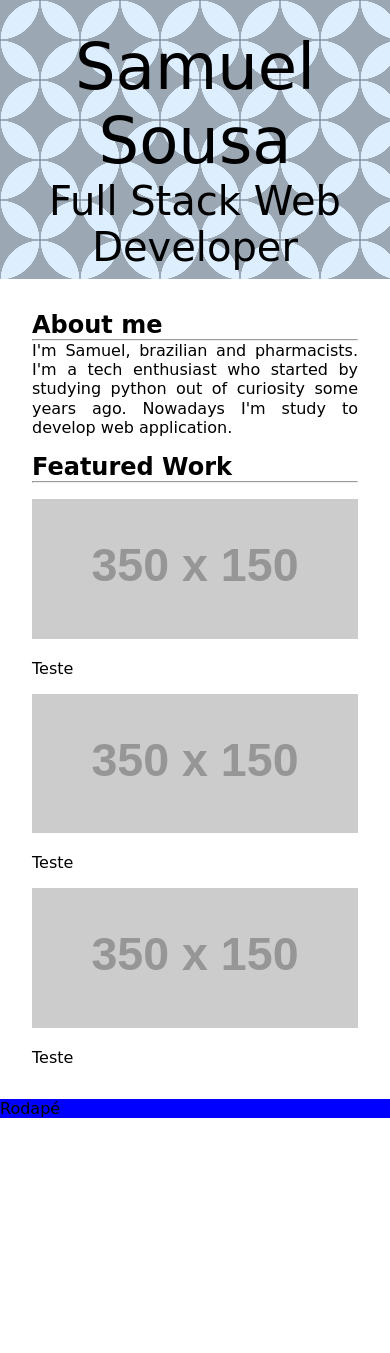
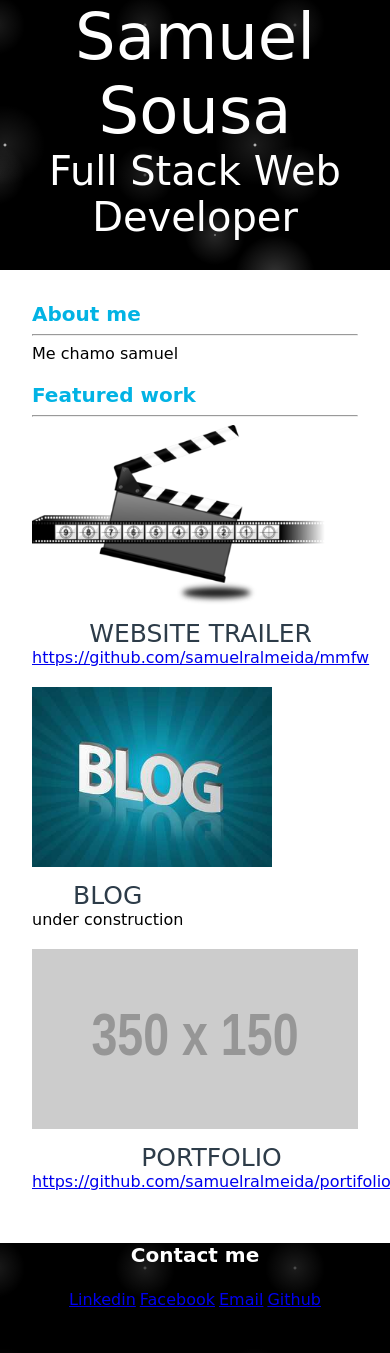
Before and after one commit to samuelralmeida/portfolio, a website: page portifolio.html in a window 390 px wide. Before the commit the page ends 1118 px from the top, so only its background shows below. Drawn offline with Linux system fonts and the light colour scheme; placeholder pictures from the web are drawn by us; a web font is replaced by a local one.

Commit message:
Footer responsive, new HTML and CSS, images included

```diff
--- a/css/main.css
+++ b/css/main.css
@@ -1,169 +1,145 @@
-* {
+body {
+  display: flex;
+  flex-direction: column;
+  width: 100%;
   margin: 0px;
-  /*background-color: rgb(155, 167, 179);*/
   font-family: 'Mirza', cursive;
 }
+html, body {
+  height: 100%;
+}
 
-div.header-content {
-  -webkit-box-sizing: content-box;
-  -moz-box-sizing: content-box;
-  box-sizing: content-box;
+header {
   width: 100%;
-  height: 279px;
-  border: none;
-  font: normal 100%/normal Arial, Helvetica, sans-serif;
-  color: rgb(255, 255, 255);
-  -o-text-overflow: clip;
-  text-overflow: clip;
-  background: -webkit-radial-gradient(closest-side, rgba(0,0,0,0) 98%, rgba(0,0,0,0.298039) 99%), -webkit-radial-gradient(closest-side, rgba(0,0,0,0) 98%, rgba(0,0,0,0.298039) 99%), rgb(221, 238, 255);
-  background: -moz-radial-gradient(closest-side, rgba(0,0,0,0) 98%, rgba(0,0,0,0.298039) 99%), -moz-radial-gradient(closest-side, rgba(0,0,0,0) 98%, rgba(0,0,0,0.298039) 99%), rgb(221, 238, 255);
-  background: radial-gradient(closest-side, rgba(0,0,0,0) 98%, rgba(0,0,0,0.298039) 99%), radial-gradient(closest-side, rgba(0,0,0,0) 98%, rgba(0,0,0,0.298039) 99%), rgb(221, 238, 255);
-  background-position: 0 0, 40px 40px;
-  -webkit-background-origin: padding-box;
-  background-origin: padding-box;
-  -webkit-background-clip: border-box;
-  background-clip: border-box;
-  -webkit-background-size: 80px 80px;
-  background-size: 80px 80px;
-  position: relative;
+  background-color:black;
+  background-image:
+  radial-gradient(white, rgba(255,255,255,.2) 2px, transparent 40px),
+  radial-gradient(white, rgba(255,255,255,.15) 1px, transparent 30px),
+  radial-gradient(white, rgba(255,255,255,.1) 2px, transparent 40px),
+  radial-gradient(rgba(255,255,255,.4), rgba(255,255,255,.1) 2px, transparent 30px);
+  background-size: 550px 550px, 350px 350px, 250px 250px, 150px 150px;
+  background-position: 0 0, 40px 60px, 130px 270px, 70px 100px;
   text-align: center;
 }
 
+.title {
+    padding-bottom: 30px;
+}
+
 .main-title {
-  padding-top: 30px;
   background: transparent;
   font-size: 4em;
-  color: #000;
+  color: white;
+  margin: 0px;
 }
 .sub-title {
   background: transparent;
   font-size: 2.5em;
-  color: #000;
+  color: white;
+  margin: 0px;
 }
 
-.main {
+main {
+  flex: 1;
   margin: 2em;
 }
 
-.content {
+article {
+  /*display: block;*/
+  margin: 0 auto;
+  max-width: 60em;
+}
+
+.about-me {
   width: 100%;
   display: flex;
-  -webkit-flex-wrap: wrap;
   flex-wrap: wrap;
 }
 
-figure {
-  margin: 2em;
+.about-me p {
+  margin-top: 0px;
+  margin-right: auto;
+  margin-bottom: 20px;
+  margin-left: auto;
+}
+
+h1 {
+  margin: 0px;
+  font-size: 20px;
+  color: #02b3e4;
+}
+
+p {
+  font-size: 16px;
+}
+
+.me, .contacts {
+  width: 100%;
+}
+
+.main-img, .contacts {
+  margin-left: auto;
+  margin-right: auto;
+  margin-top: 0px;
+  margin-bottom: 20px;
+  max-width: 60em;
+  display: none;
 }
 
 img {
-  max-width: 100%;
-}
-
-article {
-  display: block;
-  margin: 0 auto;
-  max-width: 50em;
-}
-
-.main-img, .main-contact {
-    display: none;
-}
-
-p.text {
-  text-align: justify;
-  font-size: 16px;
-  line-height: 1.2em;
-}
-
-.works-title {
-  margin-top: 1em;
-}
-
-.content1, .content2, .content3 {
   width: 100%;
 }
 
-.work {
-  margin-top: 1em;
+.header-works {
+  width: 100%;
 }
 
-/*.foot {
+.featured-works {
+  width: 100%;
   display: flex;
   flex-wrap: wrap;
-}*/
+}
+
+.featured-works p {
+  margin: 0px;
+}
+
+.work {
+  width: 100%;
+  margin-bottom: 20px;
+  display: flex;
+  flex-wrap: wrap;
+  text-align: center;
+}
+
+.work-txt {
+  margin-top: 10px;
+}
+
+.work-img img {
+  height: 180px;
+}
+
+.work-title {
+  color: #2d3c49;
+  font-size: 25px;
+}
 
 footer {
   width: 100%;
-  background-color: blue;
+  background-color:black;
+  background-image:
+  radial-gradient(white, rgba(255,255,255,.2) 2px, transparent 40px),
+  radial-gradient(white, rgba(255,255,255,.15) 1px, transparent 30px),
+  radial-gradient(white, rgba(255,255,255,.1) 2px, transparent 40px),
+  radial-gradient(rgba(255,255,255,.4), rgba(255,255,255,.1) 2px, transparent 30px);
+  background-size: 550px 550px, 350px 350px, 250px 250px, 150px 150px;
+  background-position: 0 0, 40px 60px, 130px 270px, 70px 100px;
+  text-align: center;
 }
 
-
-/*
-#
-# media queries
-#
-*/
-
-@media screen and (min-width: 465px) {
-  .main-img {
-    display: inline;
-    margin-top: 1em;
-  }
-
-  .content1, .content2, .content3 {
-    width: 100%;
-    height: 150px;
-    display: flex;
-    -webkit-flex-wrap: wrap;
-    flex-wrap: wrap;
-  }
-
-  .work1-img, .work2-img, .work3-img {
-    width: 40%;
-    max-height: 130px;
-    margin-right: 20px;
-  }
-}
-
-
-@media screen and (min-width: 650px) {
-  .main-img {
-    display: inline;
-    margin-top: 1em;
-  }
-
-  .main-text, .main-contact {
-    float: left;
-    width: calc((100% - 20px)/2);
-    margin-right: 20px;
-  }
-
-  .main-contact {
-    display: inline;
-    margin-right: 0px;
-  }
-
-  .content {
-    -webkit-flex-wrap: nowrap;
-    flex-wrap: nowrap;
-  }
-
-  .content1, .content2, .content3 {
-    width: calc((100% - 20px)/3);
-    margin-right: 20px;
-    display: inline;
-    -webkit-flex-wrap: nowrap;
-    flex-wrap: nowrap;
-  }
-
-  .content3 {
-    margin-right: 0px;
-  }
-
-  .work {
-    width: 100%;
-  }
+footer h1 {
+  color: white;
 }
 
 /*
@@ -173,10 +149,9 @@ footer {
 */
 
 [class*="zocial-"]:before {
-  color: black;
+  color: white;
   display: inline-block;
   font-family: 'zocial', sans-serif;
-  text-shadow: 3px 3px 3px #aaa;
   width: 2em;
 }
 
@@ -195,3 +170,57 @@ div#contacts a:last-of-type {
 div#contacts {
   line-height: 1.8em;
 }
+
+.table-contact {
+  width: 1005;
+  text-align: center;
+  margin-left: auto;
+  margin-right: auto;
+}
+
+@media screen and (min-width: 500px) {
+  .work-img img {
+    height: 300px;
+  }
+}
+
+@media screen and (min-width: 1024px) {
+  .work-img {
+    width: 100%;
+    margin-right: 0px;
+  }
+  .work-txt {
+    width: 100%;
+  }
+  .work {
+    width: calc((100% - 20px)/3);
+    margin-right: 10px;
+  }
+  .work3 {
+    margin-right: 0px;
+  }
+  .main-img {
+    display: block;
+  }
+  .me, .contacts {
+    width: calc((100% - 10px)/2);
+    margin-right: 10px;
+  }
+  .contacts {
+    margin-right: 0px;
+    display: inline;
+  }
+  .sub-contact {
+    display: none;
+  }
+  [class*="zocial-"]:before {
+    color: black;
+    *text-shadow: 3px 3px 3px #aaa;
+  }
+  #contacts p {
+    margin: 0px;
+  }
+  .work-img img {
+  height: 190px;
+  }
+}
--- a/portifolio.html
+++ b/portifolio.html
@@ -4,29 +4,31 @@
 	<meta charset="utf-8">
 	<meta name="viewport" content="width=device-width, minimum-scale=1.0, initial-scale=1.0, user-scalable=yes">
 	<meta name="mobile-web-app-capable" content="yes">
-	<title>Samuel's Portifolio Site</title>
+	<title>Samuel's Portfolio Site</title>
 
 	<link rel="stylesheet" href="css/main.css" />
 	<link href="https://fonts.googleapis.com/css?family=Mirza" rel="stylesheet">
 	<link rel="stylesheet" href="http://weloveiconfonts.com/api/?family=zocial" />
 </head>
 <body>
+
 	<header>
-		<div class="header-content">
+		<div class="title">
 			<p class="main-title">Samuel Sousa</p>
 	        <p class="sub-title">Full Stack Web Developer</p>
         </div>
 	</header>
-	<main class="main">
+
+	<main>
 		<article class="about-me">
-	   		<div class="content">
-	   			<div class="main-text">
+			<section class="me">
 				<h1>About me</h1>
 				<hr>
-		   			<p class="text">I'm Samuel, brazilian and pharmacists. I'm a tech enthusiast who started by studying python out of curiosity some years ago. Nowadays I'm study to develop web application. </p>
-	   			</div>
-		    	<div class="main-contact" id="social">
-		    		<h1>Contact me</h1>
+				<p>Me chamo samuel</p>
+			</section>
+
+			<section class="contacts">
+				<h1>Contacts</h1>
 				<hr>
 		      	<div id="contacts">
 			      	<p><a href="#" class="zocial-linkedin">Linkedin</a></p>
@@ -34,50 +36,86 @@
 			      	<p><a href="#" class="zocial-email">E-mail</a></p>
 			      	<p><a href="#" class="zocial-github">Github</a></p>
 			    </div>
+			</section>
+		</article>
+
+		<section class="main-img">
+			<picture>
+				<source media="(min-width: 650px)" srcset="img/programação-1600_short_2x.png 2x">
+				<source media="(min-width: 465px)" srcset="img/programação-800_medium_1x.png 1x">
+				<img class="main-img" srcset="img/programação-400_small.png" alt="Illustrative picture about web development">
+	   		</picture>
+		</section>
+
+		<article class="works">
+			<section class="header-works">
+				<h1>Featured work</h1>
+				<hr>
+			</section>
+
+			<section class="featured-works">
+				<section class="work work1">
+					<div class="work-img">
+						<picture>
+							<source media="(min-width: 1024px)" srcset="img/clapperboard-1600_large_2x.png 2x">
+							<source media="(min-width: 500px)" srcset="img/clapperboard-800_medium_1x.png 1x">
+							<img srcset="img/clapperboard-400_small.png" alt="Clap board">
+				   		</picture>
 					</div>
+					<div class="work-txt">
+						<p class="work-title">WEBSITE TRAILER</p>
+						<p><a href="https://github.com/samuelralmeida/mmfw">https://github.com/samuelralmeida/mmfw</a></p>
 					</div>
+				</section>
+
+				<section class="work work2">
+					<div class="work-img">
+						<picture>
+							<source media="(min-width: 1024px)" srcset="img/blog-1600_large_2x.jpg 2x">
+							<source media="(min-width: 500px)" srcset="img/blog-800_medium_1x.jpg 1x">
+							<img srcset="img/blog-400_small.jpg" alt="Illustrative picture about web development">
+				   		</picture>
+					</div>
+					<div class="work-txt">
+						<p class="work-title">BLOG</p>
+						<p>under construction</p>
+					</div>
+				</section>
+
+				<section class="work work3">
+					<div class="work-img">
 						<picture>
 							<source media="(min-width: 650px)" srcset="img/programação-1600_short_2x.png">
 							<source media="(min-width: 465px)" srcset="img/programação-800_medium_1x.png">
-				<img class="main-img" srcset="img/programação-400_small.png" alt="Illustrative picture about web development">
+							<img srcset="https://placehold.it/350x150" alt="Illustrative picture about web development">
 				   		</picture>
-	    </article>
-	    <article class="works">
-	    	<div class="works-title">
-	    		<h1>Featured Work</h1>
-	    		<hr>
 					</div>
-	    	<div class="content">
-	    		<div class="content1">
-		    		<div class="work work1-img">
-		    			<img src="https://placehold.it/350x150">
+					<div class="work-txt">
+						<p class="work-title">PORTFOLIO</p>
+						<p><a href="https://github.com/samuelralmeida/portifolio">https://github.com/samuelralmeida/portifolio</a></p>
 					</div>
-		    		<div class="work work1-text">
-		    			<p>Teste</p>
-		    		</div>
-		    	</div>
-		    	<div class="content2">
-		    		<div class="work work2-img">
-		    			<img src="https://placehold.it/350x150">
-		    		</div>
-		    		<div class="work work2-text">
-		    			<p>Teste</p>
-		    		</div>
-		    	</div>
-		    	<div class="content3">
-		    		<div class="work work3-img">
-		    			<img src="https://placehold.it/350x150">
-		    		</div>
-		    		<div class="work work3-text">
-		    			<p>Teste</p>
-		    		</div>
-	    		</div>
-	    	</div>
+				</section>
+			</section>
+
+
 		</article>
 	</main>
+
 	<footer>
+		<section class="sub-contact" id="social">
+			<h1>Contact me</h1>
+	      	<div id="contacts" style="overflow-x:auto;">
+	      		<table class="table-contact">
+    				<tr>
+        				<td><p><a href="#" class="zocial-linkedin">Linkedin</a></p></td>
+        				<td><p><a href="#" class="zocial-facebook">Facebook</a></p></td>
+        				<td><p><a href="#" class="zocial-email">Email</a></p></td>
+        				<td><p><a href="#" class="zocial-github">Github</a></p></td>
+    				</tr>
+    			</table>
+			</div>
+		</section>>
+	</footer>
 
-			<p>Rodapé</p>
-	</footer>
 </body>
 </html>
```
Also changed, not shown: img/blog-1600_large_2x.jpg (added), img/blog-400_small.jpg (added), img/blog-800_medium_1x.jpg (added), img/clapperboard-1600_large_2x.png (added), img/clapperboard-400_small.png (added), img/clapperboard-800_medium_1x.png (added), img_src/blog.jpg (added), img_src/clapperboard.png (added), 1 other file. Lines whose indentation alone changed are shown as unchanged.
